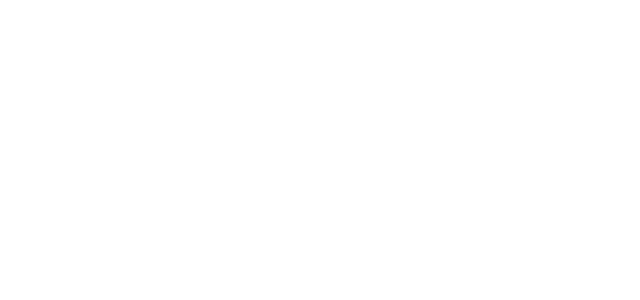
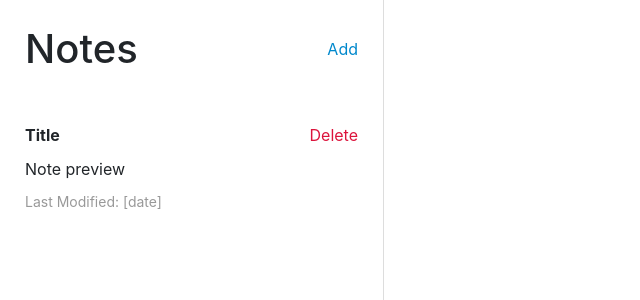
Before and after one commit to mikegaravani/TW-Project, a React (Vite) app in the folder client/: page /note-editor in a window 1280 px wide. Before the commit this address had no page. Shown: the top 300 px of the page, without its empty margins (0-640 px from the left). Built offline with nearby package versions, Linux system fonts and the light colour scheme.

Commit message:
add note components

```diff
--- a/client/package.json
+++ b/client/package.json
@@ -13,6 +13,7 @@
   "dependencies": {
     "axios": "^1.7.4",
     "bootstrap": "^5.3.3",
+    "marked": "^14.0.0",
     "react": "^18.3.1",
     "react-bootstrap": "^2.10.4",
     "react-dom": "^18.3.1",
--- a/client/src/App.jsx
+++ b/client/src/App.jsx
@@ -4,26 +4,24 @@
 import { Container } from 'react-bootstrap';
 import HomePage from './components/HomePage';
 import Login from './components/Login';
+import Notes from './components/Notes';
 
 function App() {
 
   return (
     <Router>
-      <Container
-        className='d-flex align-items-center justify-content-center'
-        style={{ minHeight: '100vh' }}
-      >
-        <div className='w-100' style={{ maxWidth: '400px' }}>
+
 
           <Routes>
             <Route path="/signup" element={<Signup />} />
             <Route path="/" element={<HomePage />} />
             <Route path="/login" element={<Login />} />
+            <Route path="/note-editor" element={<Notes />} />
+
           </Routes>
 
 
-        </div>
-      </Container>
+
     </Router>
   )
 }
--- a/client/src/components/Login.jsx
+++ b/client/src/components/Login.jsx
@@ -3,6 +3,7 @@
 import axios from 'axios'
 import { useNavigate } from 'react-router-dom';
 import { Link } from 'react-router-dom';
+import './user-components/user-style.css';
 
 function Login() {
     const usernameRef = useRef()
@@ -46,6 +47,8 @@
     }
   return (
     <>
+        <div className='auth-container'>
+            <div className='auth-inner'>
                 <Card>
                     <Card.Body>
                         <h2 className='text-center mb-3'>Log in</h2>
@@ -66,6 +69,8 @@
                 <div className='w-100 text-center mt-2'>
                     Need an account? <Link to='/signup'>Sign up</Link>
                 </div>
+            </div>
+        </div>
     </>
   )
 }
--- a/client/src/components/Notes.jsx
+++ b/client/src/components/Notes.jsx
@@ -0,0 +1,17 @@
+import React from 'react'
+import { useNavigate } from 'react-router-dom';
+import Sidebar from './note-components/Sidebar';
+import Notepad from './note-components/Notepad';
+import './note-components/note-style.css';
+
+function Notes() {
+  return (
+
+    <div className='App'>
+        <Notepad />
+        <Sidebar />
+    </div>
+  )
+}
+
+export default Notes
--- a/client/src/components/Signup.jsx
+++ b/client/src/components/Signup.jsx
@@ -3,6 +3,7 @@
 import axios from 'axios'
 import { useNavigate } from 'react-router-dom';
 import { Link } from 'react-router-dom';
+import './user-components/user-style.css';
 
 function Signup() {
     const emailRef = useRef()
@@ -52,6 +53,8 @@
     }
   return (
     <>
+        <div className='auth-container'>
+            <div className='auth-inner'>
                 <Card>
                     <Card.Body>
                         <h2 className='text-center mb-3'>Sign Up</h2>
@@ -80,6 +83,8 @@
                 <div className='w-100 text-center mt-2'>
                     Already have an account? <Link to='/login'>Log in</Link>
                 </div>
+            </div>
+        </div>
     </>
   )
 }
--- /dev/null
+++ b/client/src/components/note-components/Notepad.jsx
@@ -0,0 +1,15 @@
+import React from 'react'
+
+function Notepad() {
+  return (
+    <>
+        <div>
+
+        </div>
+
+
+    </>
+  )
+}
+
+export default Notepad
--- /dev/null
+++ b/client/src/components/note-components/Sidebar.jsx
@@ -0,0 +1,28 @@
+import React from 'react'
+
+function Sidebar() {
+  return (
+    <>
+
+        <div className='app-sidebar'>
+            <div className='app-sidebar-header'>
+                <h1>Notes</h1>
+                <button className='button'>Add</button>
+            </div>
+            <div className='app-sidebar-notes'>
+                <div className="app-sidebar-note">
+                    <div className="sidebar-note-title">
+                        <strong>Title</strong>
+                        <button>Delete</button>
+                    </div>
+                    <p>Note preview</p>
+                    <small className='note-meta'>Last Modified: [date]</small>
+                </div>
+            </div>
+        </div>
+
+    </>
+  )
+}
+
+export default Sidebar
--- /dev/null
+++ b/client/src/components/note-components/note-style.css
@@ -0,0 +1,145 @@
+@import url("https://cdnjs.cloudflare.com/ajax/libs/normalize/8.0.1/normalize.min.css");
+
+* {
+  box-sizing: border-box;
+}
+
+/* GLOBAL STYLES */
+
+body,
+.App {
+  font-family: -apple-system, BlinkMacSystemFont, "Segoe UI", Roboto, Oxygen,
+    Ubuntu, Cantarell, "Open Sans", "Helvetica Neue", sans-serif;
+  width: 100%;
+  height: 100vh;
+  overflow: hidden;
+  font-size: 16px;
+  background: white;
+}
+
+button {
+  background: none;
+  border: 0;
+  margin: 0;
+  padding: 0;
+  font-size: inherit;
+  font-family: inherit;
+  cursor: pointer;
+  color: #08c;
+}
+button:hover {
+  color: #04c;
+}
+
+.App {
+  display: flex;
+}
+
+/* SIDEBAR STYLES */
+
+.app-sidebar {
+  width: 30%;
+  height: 100vh;
+  border-right: 1px solid #ddd;
+}
+
+.app-sidebar-header {
+  display: flex;
+  justify-content: space-between;
+  padding: 25px;
+}
+.app-sidebar-header h1 {
+  margin: 0;
+}
+
+.app-sidebar-notes {
+  height: calc(100vh - 78px);
+  overflow-y: scroll;
+}
+.app-sidebar-note {
+  padding: 25px;
+  cursor: pointer;
+}
+.sidebar-note-title {
+  display: flex;
+  justify-content: space-between;
+}
+.app-sidebar-note button {
+  color: crimson;
+}
+.app-sidebar-note p {
+  margin: 10px 0;
+}
+.app-sidebar-note small {
+  display: block;
+  color: #999;
+}
+
+.app-sidebar-note:hover {
+  background: #ddd;
+}
+.app-sidebar-note.active,
+.app-sidebar-note.active small {
+  background: #08c;
+  color: white;
+}
+
+/* NOTEPAD STYLES */
+
+.app-main {
+  width: 70%;
+  height: 100vh;
+}
+.app-main-note-edit,
+.app-main-note-preview {
+  height: 50vh;
+}
+
+.no-active-note {
+  width: 70%;
+  height: 100vh;
+  line-height: 100vh;
+  text-align: center;
+  font-size: 2rem;
+  color: #999;
+}
+
+/* Editing */
+.app-main-note-edit {
+  padding: 25px;
+}
+
+.app-main-note-edit input,
+textarea {
+  display: block;
+  border: 1px solid #ddd;
+  margin-bottom: 20px;
+  width: 100%;
+  height: calc(50vh - 130px);
+  padding: 10px;
+  resize: none;
+  font-size: inherit;
+  font-family: inherit;
+}
+.app-main-note-edit input {
+  height: 50px;
+  font-size: 2rem;
+}
+
+/* Preview */
+.app-main-note-preview {
+  border-top: 1px solid #ddd;
+  overflow-y: scroll;
+  background: rgba(0, 0, 0, 0.02);
+}
+
+.preview-title {
+  padding: 25px 25px 0 25px;
+  margin: 0;
+}
+
+.markdown-preview {
+  padding: 0 25px 25px 25px;
+  font-size: 1rem;
+  line-height: 2rem;
+}
--- /dev/null
+++ b/client/src/components/user-components/user-style.css
@@ -0,0 +1,11 @@
+.auth-container {
+    display: flex;
+    align-items: center;
+    justify-content: center;
+    min-height: 100vh;
+  }
+
+  .auth-inner {
+    width: 100%;
+    max-width: 400px;
+  }
--- a/client/vite.config.js
+++ b/client/vite.config.js
@@ -7,14 +7,19 @@
   server: {
     proxy: {
       '/user': {
-        target: 'http://localhost:5000', // Your backend server URL
+        target: 'http://localhost:5000',
         changeOrigin: true,
-        rewrite: (path) => path.replace(/^\/user/, '/user'), // Optional: rewrite the path if needed
+        rewrite: (path) => path.replace(/^\/user/, '/user'),
       },
       '/events': {
-        target: 'http://localhost:5000', // Your backend server URL
+        target: 'http://localhost:5000',
         changeOrigin: true,
-        rewrite: (path) => path.replace(/^\/events/, '/events'), // Optional: rewrite the path if needed
+        rewrite: (path) => path.replace(/^\/events/, '/events'),
+      },
+      '/notes': {
+        target: 'http://localhost:5000',
+        changeOrigin: true,
+        rewrite: (path) => path.replace(/^\/notes/, '/notes'),
       },
     },
   },
```
Also changed, not shown: 2 other files (tests, documents, lock files or other folders). Lines whose indentation alone changed are shown as unchanged.
